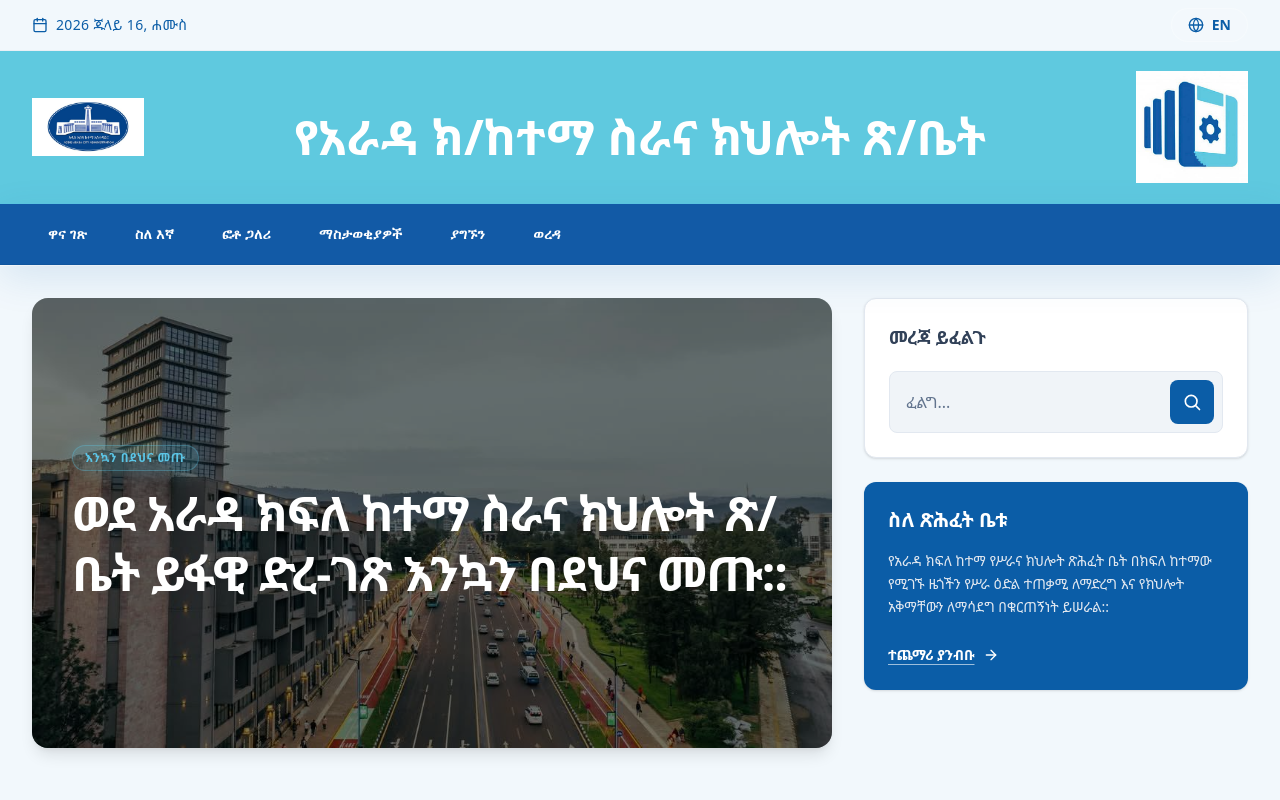
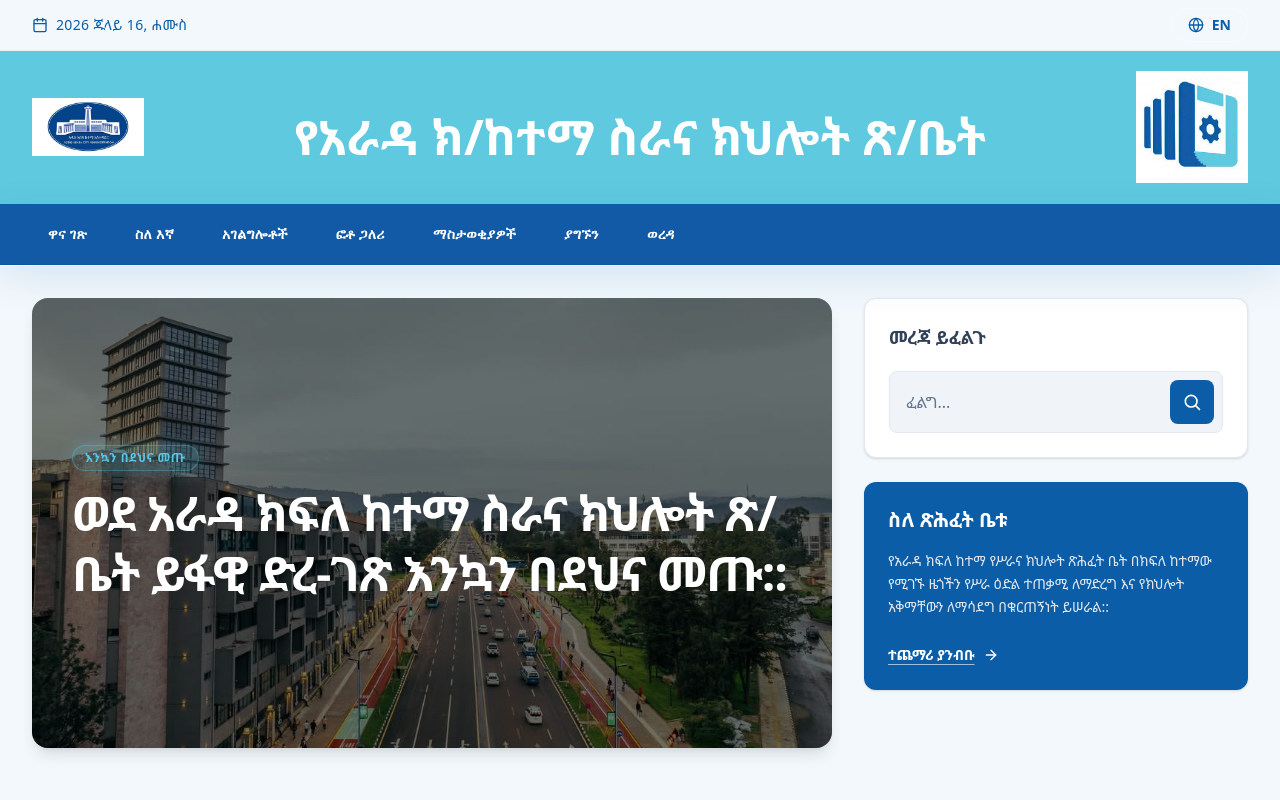
Before and after one commit to Sumeya6/Arada-SubCity-Labor-and-Skills-office, a React (Vite) app in the folder frontend/: page / in a window 1280 px wide. Shown: the top 800 px of the page. Built offline with nearby package versions, Linux system fonts and the light colour scheme.

Commit message:
feat: add services navigation item and update translations for consistency

```diff
--- a/frontend/src/App.jsx
+++ b/frontend/src/App.jsx
@@ -5,7 +5,7 @@ import Announcements from "./pages/Announcements";
 import Contact from "./pages/Contact";
 // import Services from "./pages/Services";
 import Gallery from "./pages/Gallery";
-import Woreda from "./pages/Woreda";
+// import Woreda from "./pages/Woreda";
 import NotFound from "./pages/NotFound";
 
 function App() {
@@ -14,11 +14,11 @@ function App() {
       <Routes>
         <Route path="/" element={<Home />} />
         <Route path="/about" element={<About />} />
-        {/* <Route path="/services" element={<Services />} /> */}
         <Route path="/announcements" element={<Announcements />} />
         <Route path="/contact" element={<Contact />} />
         <Route path="/gallery" element={<Gallery />} />
-        <Route path="/woreda" element={<Woreda />} />
+        <Route path="/woreda" element={<Home />} />
+        <Route path="/services" element={<Home />} />
         <Route path="*" element={<NotFound />} />
       </Routes>
     </div>
--- a/frontend/src/components/Navbar.jsx
+++ b/frontend/src/components/Navbar.jsx
@@ -7,6 +7,7 @@ import { FiCalendar, FiGlobe } from "react-icons/fi";
 const navItems = [
   { key: "home", path: "/" },
   { key: "about", path: "/about" },
+  { key: "services", path: "/services" },
   { key: "gallery", path: "/gallery" },
   { key: "announcement", path: "/announcements" },
   { key: "contact", path: "/contact" },
--- a/frontend/src/translations.json
+++ b/frontend/src/translations.json
@@ -3,6 +3,7 @@
     "nav": {
       "home": "ዋና ገጽ",
       "about": "ስለ እኛ",
+      "services": "አገልግሎቶች",
       "gallery": "ፎቶ ጋለሪ",
       "announcement": "ማስታወቂያዎች",
       "contact": "ያግኙን",
@@ -151,6 +152,7 @@
     "nav": {
       "home": "Home",
       "about": "About Us",
+      "services": "Services",
       "gallery": "Gallery",
       "announcement": "Announcements",
       "contact": "Contact Us",
```
